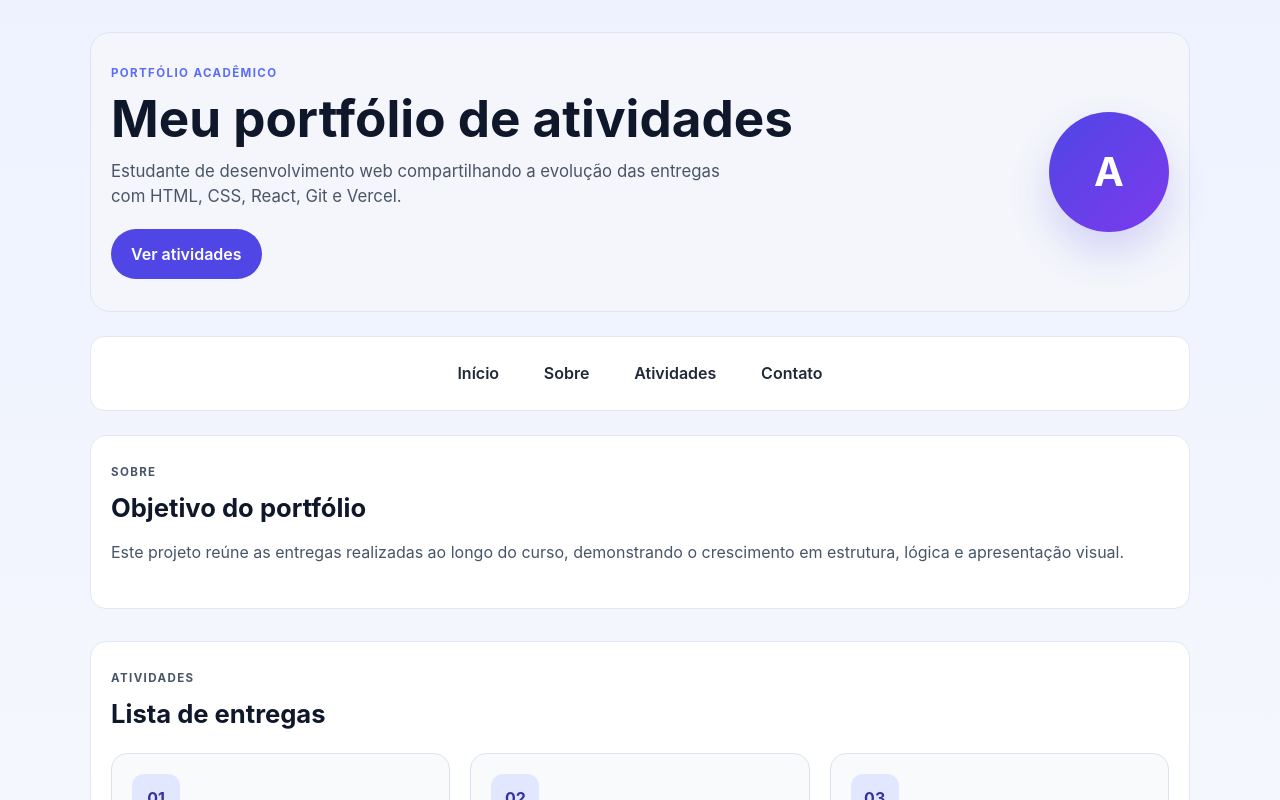
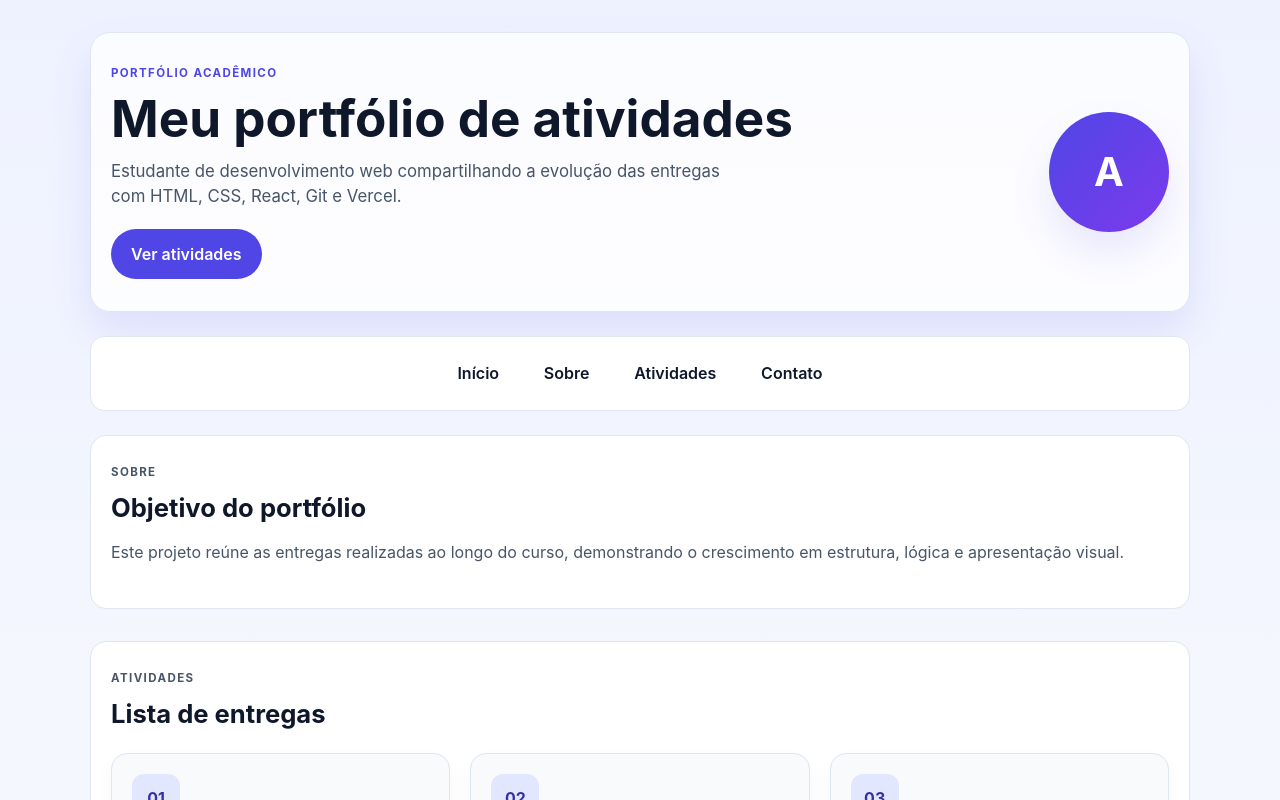
Before and after one commit to juliana008/anotacoes, a React (Vite) app in the folder Desenvolvimento_Full_Stack/Aulas/React/pratica_revisao/: page / in a window 1280 px wide. Shown: the top 800 px of the page. Built offline with nearby package versions, Linux system fonts and the light colour scheme.

Commit message:
adicionar cabecalho e identidade visual

```diff
--- a/Desenvolvimento_Full_Stack/Aulas/React/pratica_revisao/src/App.css
+++ b/Desenvolvimento_Full_Stack/Aulas/React/pratica_revisao/src/App.css
@@ -9,11 +9,12 @@
   align-items: center;
   justify-content: space-between;
   gap: 24px;
-  padding: 32px 20px;
-  background: #f4f6fb;
-  border: 1px solid #dfe6f1;
-  border-radius: 20px;
+  padding: var(--espacamento-grande) var(--espacamento-medio);
+  background: rgba(255, 255, 255, 0.8);
+  border: 1px solid var(--cor-borda);
+  border-radius: var(--raio-grande);
   margin-bottom: 24px;
+  box-shadow: var(--sombra-suave);
 }
 
 .cabecalho__texto {
@@ -27,7 +28,7 @@
   letter-spacing: 0.12em;
   font-size: 0.72rem;
   font-weight: 700;
-  color: #5b6df8;
+  color: var(--cor-primaria);
 }
 
 .cabecalho h1 {
@@ -39,22 +40,22 @@
 .cabecalho__descricao {
   max-width: 620px;
   margin-bottom: 20px;
-  color: #4a5568;
+  color: var(--cor-texto-suave);
   font-size: 1.05rem;
 }
 
 .botao {
   display: inline-block;
-  background: #4f46e5;
+  background: var(--cor-primaria);
   color: #fff;
   padding: 0.8rem 1.25rem;
   border-radius: 999px;
   text-decoration: none;
   font-weight: 600;
-  transition: transform 0.2s ease;
 }
 
 .botao:hover {
+  background: var(--cor-primaria-escura);
   transform: translateY(-1px);
 }
 
@@ -62,13 +63,13 @@
   width: 120px;
   height: 120px;
   border-radius: 50%;
-  background: linear-gradient(135deg, #4f46e5, #7c3aed);
+  background: linear-gradient(135deg, var(--cor-primaria), #7c3aed);
   color: #fff;
   display: grid;
   place-items: center;
   font-size: 2.5rem;
   font-weight: 700;
-  box-shadow: 0 20px 40px rgba(79, 70, 229, 0.2);
+  box-shadow: var(--sombra-suave);
 }
 
 .menu {
@@ -77,33 +78,32 @@
   gap: 1rem;
   flex-wrap: wrap;
   padding: 16px 20px;
-  background: #fff;
-  border: 1px solid #e2e8f0;
+  background: var(--cor-card);
+  border: 1px solid var(--cor-borda);
   border-radius: 14px;
   margin-bottom: 24px;
 }
 
 .menu a {
   text-decoration: none;
-  color: #1f2937;
+  color: var(--cor-texto);
   font-weight: 600;
   padding: 0.55rem 0.9rem;
   border-radius: 999px;
-  transition: background 0.2s ease;
 }
 
 .menu a:hover,
 .menu a:focus-visible {
-  background: #eef2ff;
+  background: var(--cor-acento);
   outline: none;
 }
 
 .bloco {
   margin-bottom: 32px;
   padding: 28px 20px;
-  background: #fff;
-  border: 1px solid #e2e8f0;
-  border-radius: 16px;
+  background: var(--cor-card);
+  border: 1px solid var(--cor-borda);
+  border-radius: var(--raio-medio);
 }
 
 .bloco h2 {
@@ -112,7 +112,7 @@
 }
 
 .bloco p {
-  color: #475569;
+  color: var(--cor-texto-suave);
 }
 
 .secao__cabecalho {
@@ -129,11 +129,12 @@
   display: flex;
   flex-direction: column;
   gap: 14px;
-  background: #f8fafc;
-  border: 1px solid #dbe4f0;
-  border-radius: 16px;
-  padding: 20px;
+  background: var(--cor-card-alt);
+  border: 1px solid var(--cor-borda);
+  border-radius: var(--raio-medio);
+  padding: var(--espacamento-medio);
   text-align: left;
+  box-shadow: 0 8px 18px rgba(15, 23, 42, 0.04);
 }
 
 .card__numero {
@@ -142,28 +143,28 @@
   justify-content: center;
   width: 48px;
   height: 48px;
-  border-radius: 12px;
-  background: #e0e7ff;
-  color: #3730a3;
+  border-radius: var(--raio-pequeno);
+  background: var(--cor-acento);
+  color: var(--cor-primaria-escura);
   font-weight: 700;
 }
 
 .card h3 {
   margin: 0;
   font-size: 1.2rem;
-  color: #0f172a;
+  color: var(--cor-texto);
 }
 
 .card p {
   margin: 0;
-  color: #475569;
+  color: var(--cor-texto-suave);
 }
 
 .card small {
   display: inline-block;
   width: fit-content;
-  background: #ecfeff;
-  color: #0f766e;
+  background: var(--cor-secundaria);
+  color: var(--cor-secundaria-escura);
   padding: 0.35rem 0.6rem;
   border-radius: 999px;
   font-weight: 600;
@@ -180,10 +181,14 @@
   cursor: pointer;
 }
 
+.card button:hover {
+  background: #1f2937;
+}
+
 .rodape {
   padding: 20px 10px 0;
   text-align: center;
-  color: #475569;
+  color: var(--cor-texto-suave);
 }
 
 @media (max-width: 768px) {
--- a/Desenvolvimento_Full_Stack/Aulas/React/pratica_revisao/src/index.css
+++ b/Desenvolvimento_Full_Stack/Aulas/React/pratica_revisao/src/index.css
@@ -1,9 +1,29 @@
 :root {
+  --cor-fundo: #eef2ff;
+  --cor-fundo-claro: #f8fafc;
+  --cor-card: #ffffff;
+  --cor-card-alt: #f8fafc;
+  --cor-borda: #dfe6f1;
+  --cor-texto: #0f172a;
+  --cor-texto-suave: #475569;
+  --cor-primaria: #4f46e5;
+  --cor-primaria-escura: #3730a3;
+  --cor-secundaria: #ecfeff;
+  --cor-secundaria-escura: #0f766e;
+  --cor-acento: #e0e7ff;
+  --sombra-suave: 0 20px 40px rgba(79, 70, 229, 0.12);
+  --raio-pequeno: 12px;
+  --raio-medio: 16px;
+  --raio-grande: 20px;
+  --espacamento-pequeno: 12px;
+  --espacamento-medio: 20px;
+  --espacamento-grande: 32px;
+
   font-family: Inter, 'Segoe UI', sans-serif;
   line-height: 1.5;
   font-weight: 400;
-  color: #0f172a;
-  background: #eef2ff;
+  color: var(--cor-texto);
+  background: var(--cor-fundo);
   font-synthesis: none;
   text-rendering: optimizeLegibility;
   -webkit-font-smoothing: antialiased;
@@ -22,7 +42,7 @@ body {
   margin: 0;
   min-width: 320px;
   min-height: 100vh;
-  background: linear-gradient(180deg, #eef2ff 0%, #f8fafc 100%);
+  background: linear-gradient(180deg, var(--cor-fundo) 0%, var(--cor-fundo-claro) 100%);
 }
 
 img {
@@ -33,6 +53,13 @@ img {
 button,
 a {
   font: inherit;
+  transition: all 0.2s ease;
+}
+
+button:focus-visible,
+a:focus-visible {
+  outline: 3px solid rgba(79, 70, 229, 0.35);
+  outline-offset: 2px;
 }
 
 #root {
```
